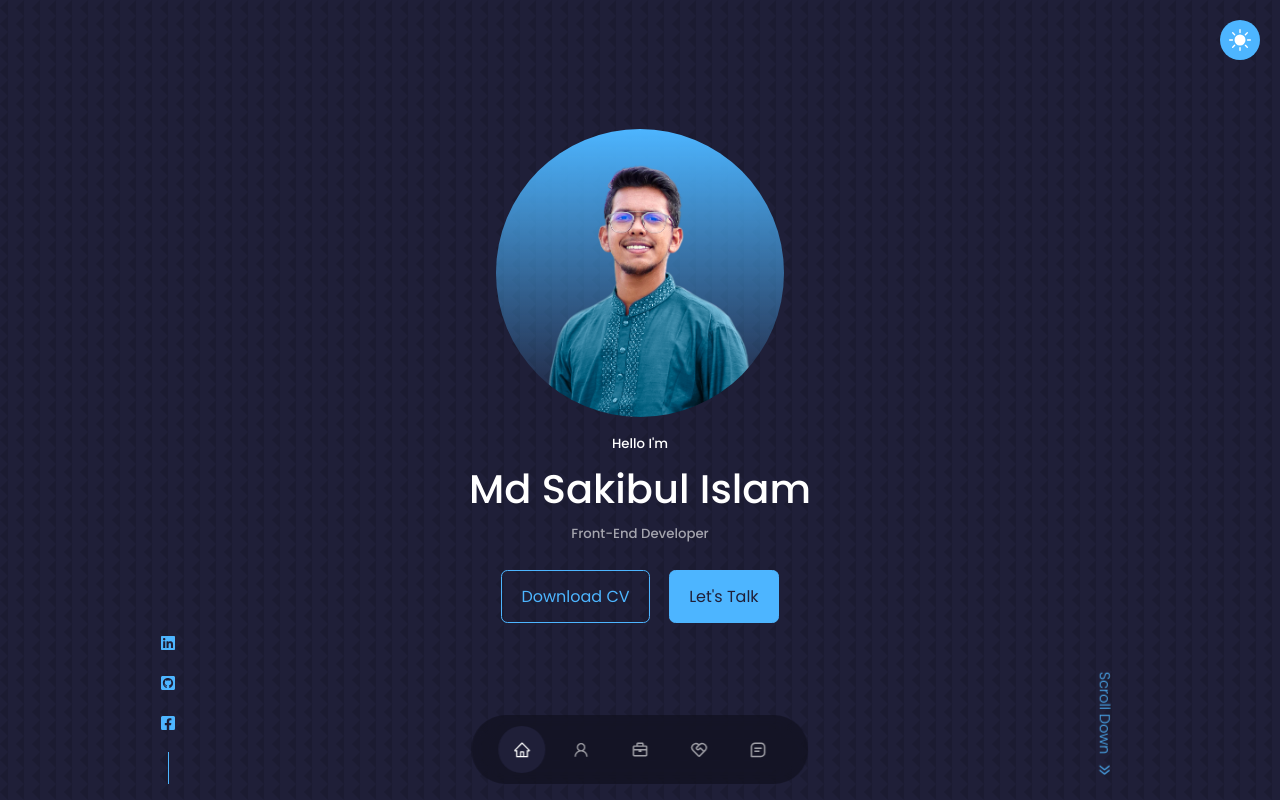
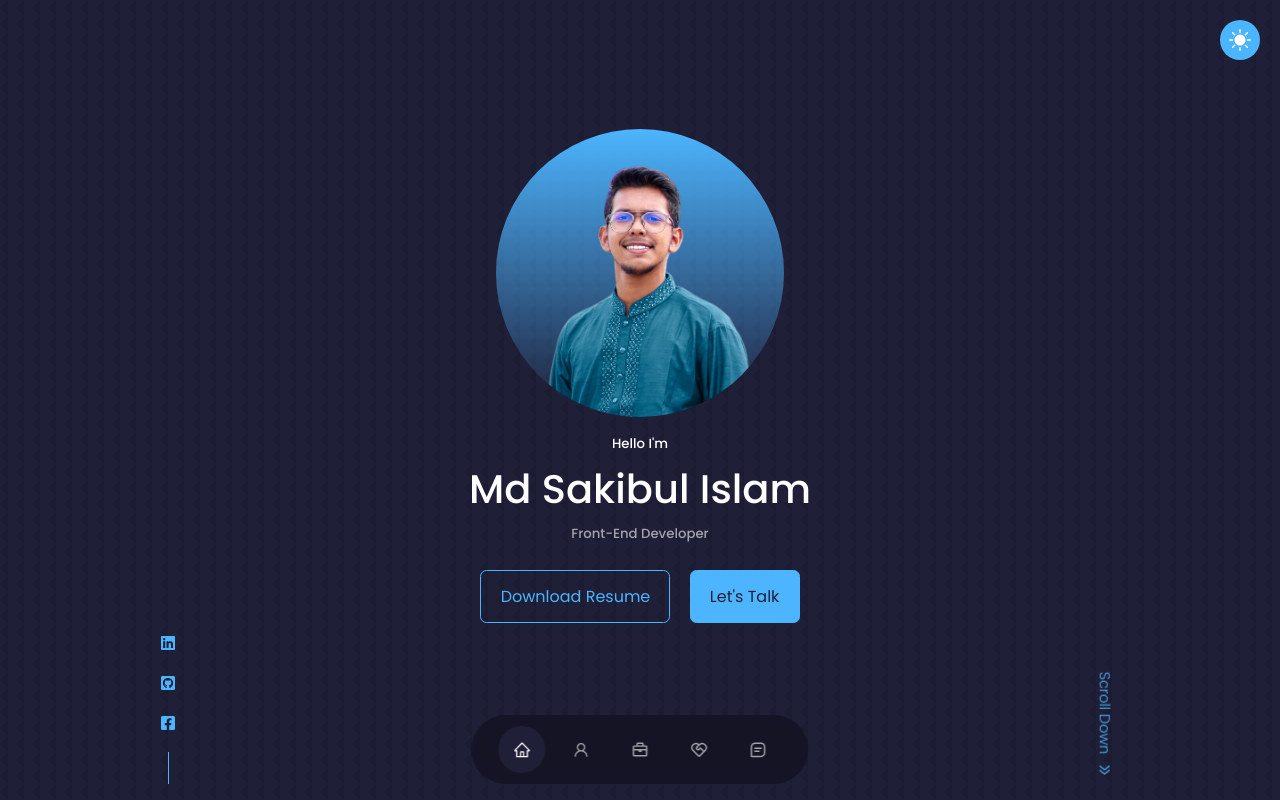
Before and after one commit to sakib-xrz/portfolio, a React (Create React App) app: page / in a window 1280 px wide. Shown: the top 800 px of the page. Built offline with nearby package versions, Linux system fonts and the light colour scheme.

Commit message:
resume button fix

```diff
--- a/src/components/Header/CTA.jsx
+++ b/src/components/Header/CTA.jsx
@@ -5,7 +5,7 @@ import CV from "./../../assets/sakibul-islam-resume.pdf"
 const CTA = () => {
   return (
     <div className='cta'>
-        <a className='btn' href={CV} download>Download CV</a>
+        <a className='btn' href={CV} download>Download Resume</a>
         <a className='btn btn-primary' href="#contact">Let's Talk</a>
     </div>
   )
```
